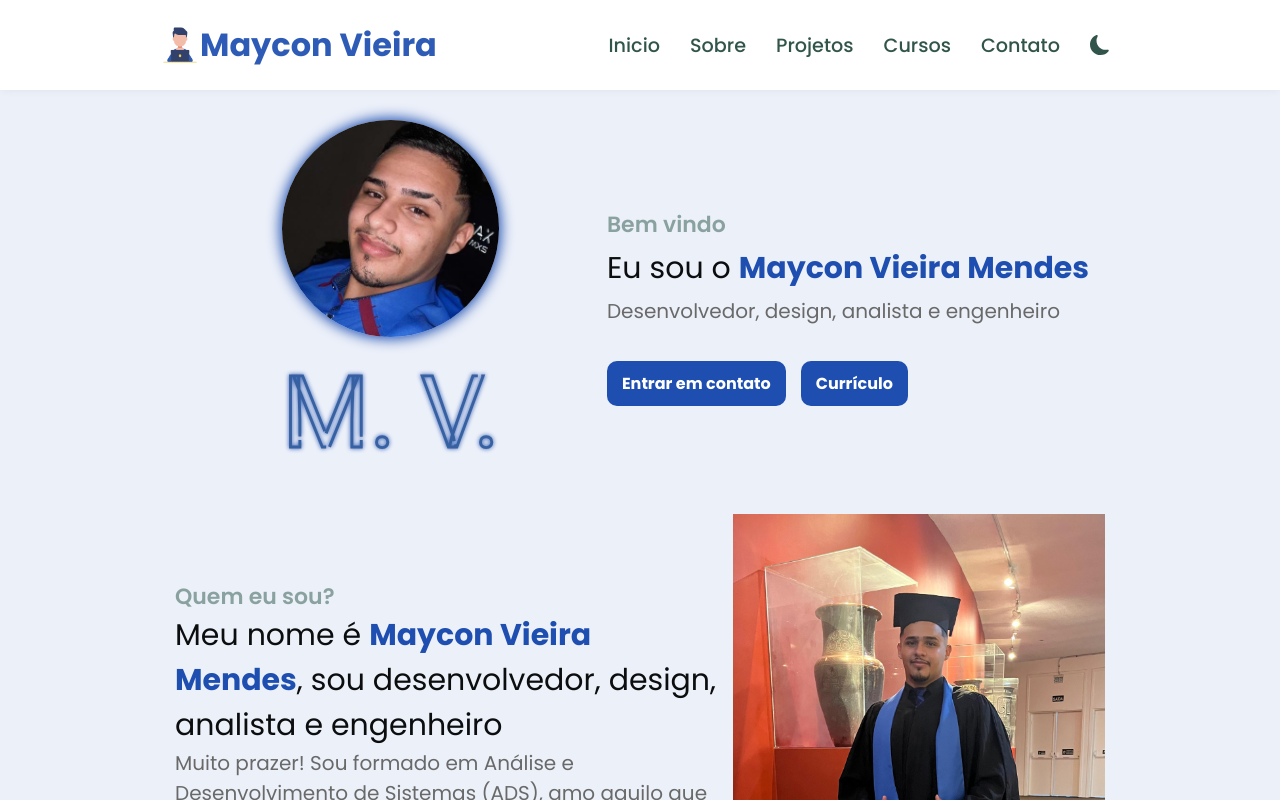
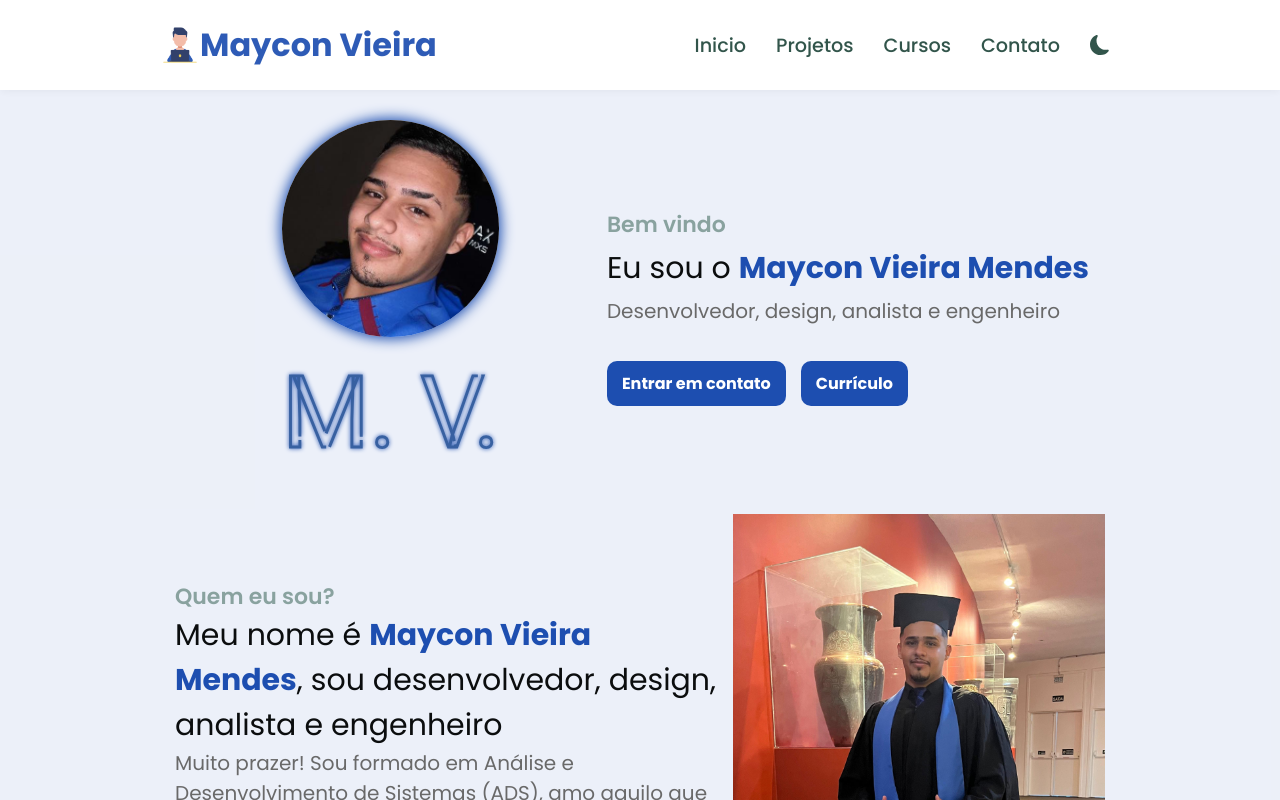
Before and after one commit to MayconVMendes/portfolio, a React (Vite) app: page / in a window 1280 px wide. Shown: the top 800 px of the page. Built offline with nearby package versions, Linux system fonts and the light colour scheme.

Commit message:
feat: finish development v.1.1

```diff
--- a/src/components/Hamburger.jsx
+++ b/src/components/Hamburger.jsx
@@ -30,9 +30,6 @@ function Hamburger({ currentTheme, changeTheme }) {
       >
         <Link to="/" onClick={closeMenu}>
           Inicio
-        </Link>
-        <Link to="/" onClick={closeMenu}>
-          Sobre
         </Link>
         <Link to="/projetos" onClick={closeMenu}>
           Projetos
--- a/src/components/Header.jsx
+++ b/src/components/Header.jsx
@@ -19,9 +19,6 @@ function Header({ changeTheme, currentTheme }) {
           <ul className="links">
             <li>
               <Link to="/">Inicio</Link>
-            </li>
-            <li>
-              <Link to="/">Sobre</Link>
             </li>
             <li>
               <Link to="/projetos">Projetos</Link>
```
